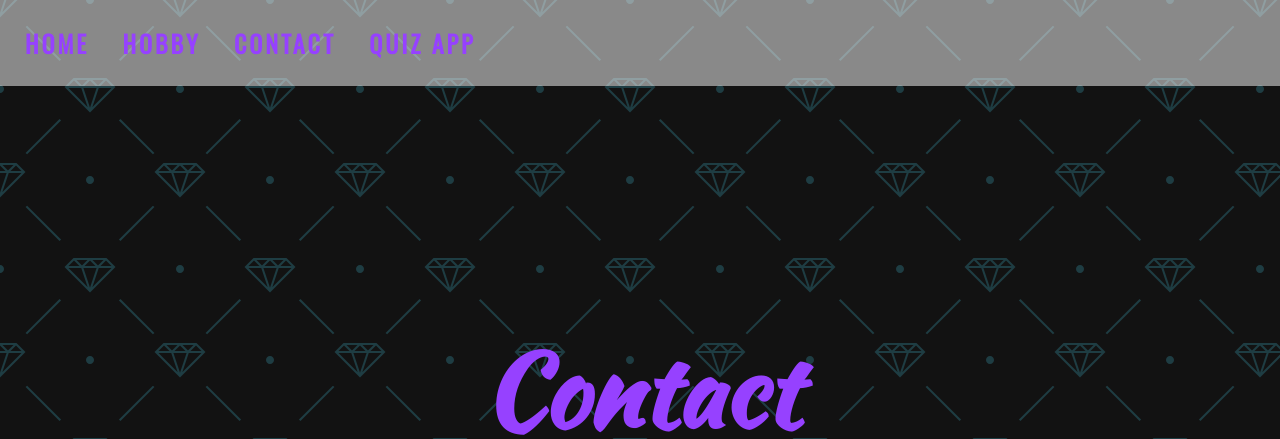
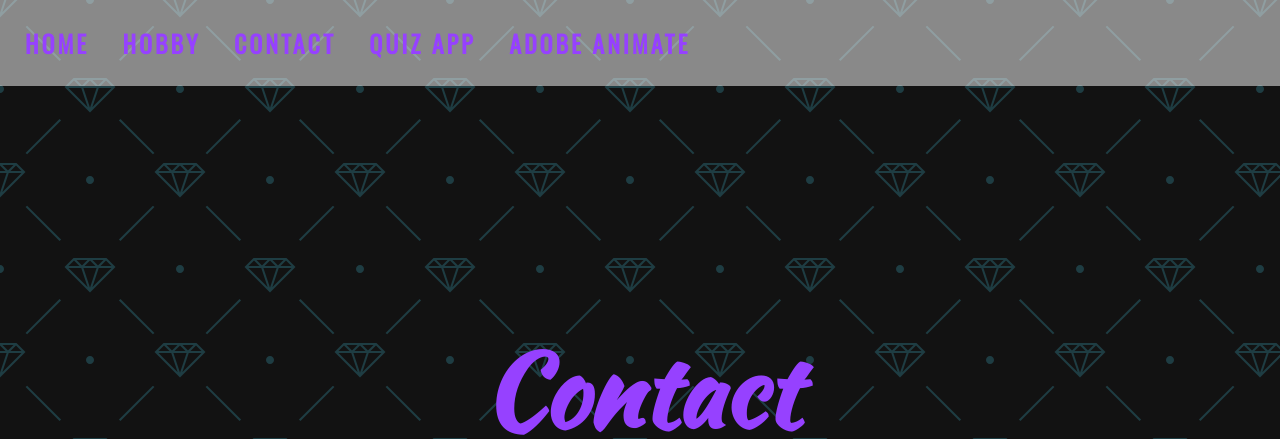
Before and after one commit to Joshua-Gaspar/bio-2, a plain HTML site: page contact.html in a window 1280 px wide. Shown: the top 439 px of the page. Drawn offline with nearby package versions, Linux system fonts and the light colour scheme.

Commit message:
add new tab

```diff
--- a/contact.html
+++ b/contact.html
@@ -13,7 +13,8 @@
             <a href="hobby.html">HOBBY</a>
             <a href="contact.html">CONTACT</a>
             <a href="https://joshua-gaspar.github.io/quiz-app/">QUIZ APP</a>
-        </nav>
+            <a href="https://joshua-gaspar.github.io/Adobe_Animate/">ADOBE ANIMATE</a>
+                </nav>
 
         <section>
             <h1>Contact</h1>
```
Also changed, not shown: hobby.html (+2 -1 lines), index.html (+1 -1 lines).
